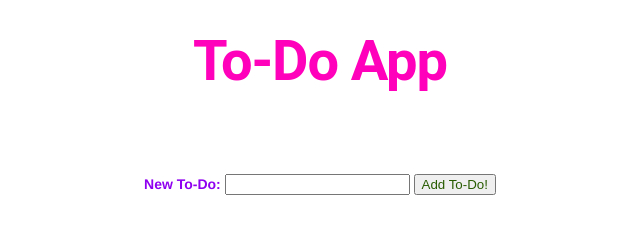
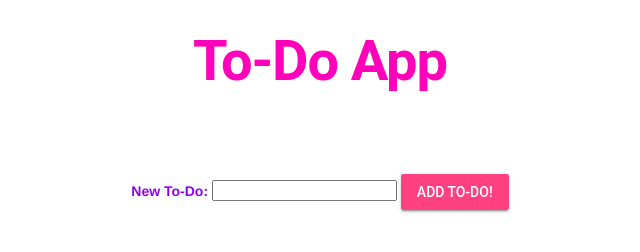
Before and after one commit to benyahr/to-do-app, a plain HTML site: page index.html in a window 1280 px wide. Shown: the whole page, without its empty margins (320-960 px from the left). Drawn offline with nearby package versions, Linux system fonts and the light colour scheme.

Commit message:
Add files via upload
MDL changes

```diff
--- a/index.html
+++ b/index.html
@@ -14,7 +14,7 @@
   <form id="addToDoForm">
     <label for="newToDoText">New To-Do:</label>
     <input type="text" id="newToDoText">
-    <button type="submit">Add To-Do!</button>
+    <button class="mdl-button mdl-js-button mdl-button--raised mdl-js-ripple-effect mdl-button--accent">Add To-Do!</button>
   </form>
 
  <ul id="toDoList">
```
